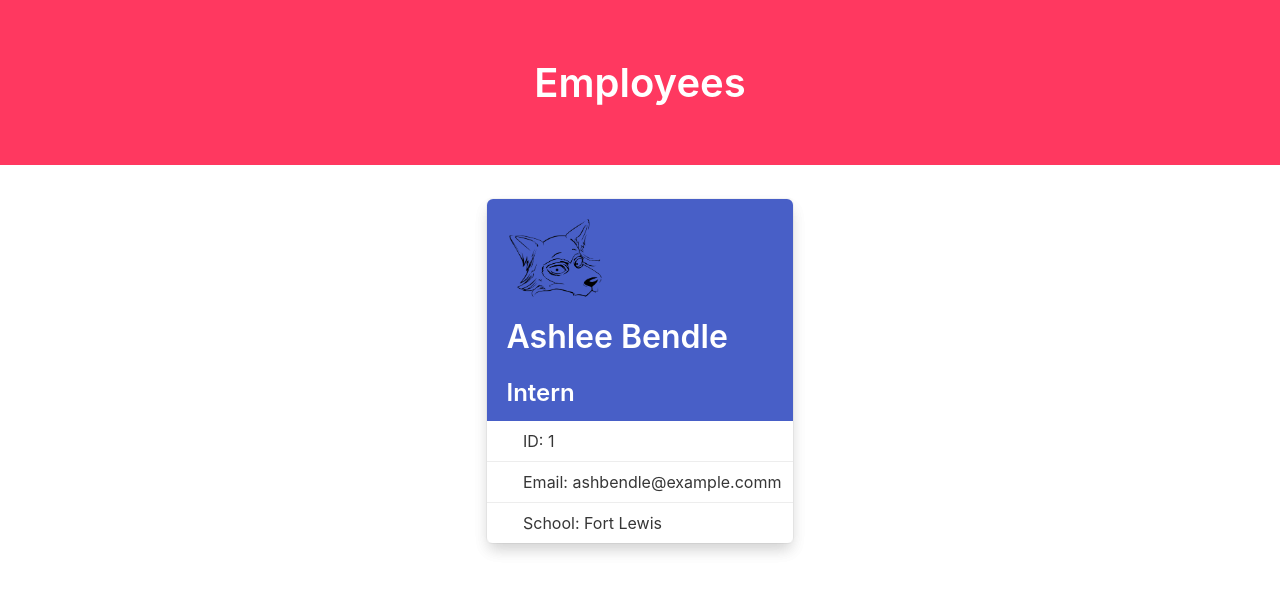
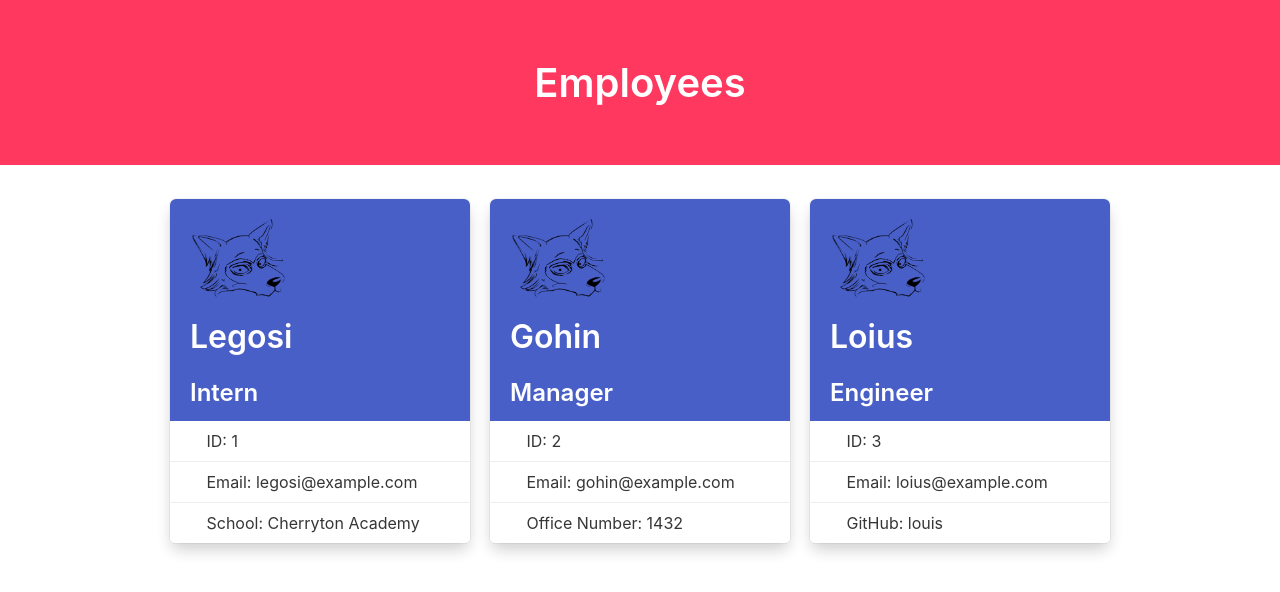
Before and after one commit to LifeInvaderr/Employee-Manager, a website: page dist/index.html in a window 1280 px wide. Drawn offline with nearby package versions, Linux system fonts and the light colour scheme.

Commit message:
fixed index.html

```diff
--- a/dist/index.html
+++ b/dist/index.html
@@ -1,3 +1,4 @@
+
 <!DOCTYPE html>
 <html lang="en">
 
@@ -14,13 +15,15 @@
     <header class="title is-2">
         Employees
     </header>
+
     <main>
+
         <div class="isPadding">
         <div class="card">
         <article class="panel is-link">
             <div class="panel-heading">
                 <img class="is-vcentered" src='../images/Legosi-png.png'>
-                        <p class="title is-3">Ashlee Bendle</p>
+                <p class="title is-3">Legosi</p>
                 <p class="title is-4">Intern</p>
             </div>
             <a class="panel-block">
@@ -33,17 +36,78 @@
                 <span class="panel-icon">
                     <i class="fas fa-book" aria-hidden="true"></i>
                 </span>
-                        Email: ashbendle@example.comm
+                Email: legosi@example.com
             </a>
             <a class="panel-block">
                 <span class="panel-icon">
                     <i class="fas fa-book" aria-hidden="true"></i>
                 </span>
-                        School: Fort Lewis
+                School: Cherryton Academy
             </a>
         </article>
     </div>
     </div>
+
+        <div class="isPadding">
+        <div class="card">
+        <article class="panel is-link">
+            <div class="panel-heading">
+                <img class="is-vcentered" src='../images/Legosi-png.png'>
+                <p class="title is-3">Gohin</p>
+                <p class="title is-4">Manager</p>
+            </div>
+            <a class="panel-block">
+                <span class="panel-icon">
+                    <i class="fas fa-book" aria-hidden="true"></i>
+                </span>
+                ID: 2
+            </a>
+            <a class="panel-block">
+                <span class="panel-icon">
+                    <i class="fas fa-book" aria-hidden="true"></i>
+                </span>
+                Email: gohin@example.com
+            </a>
+            <a class="panel-block">
+                <span class="panel-icon">
+                    <i class="fas fa-book" aria-hidden="true"></i>
+                </span>
+                Office Number: 1432
+            </a>
+        </article>
+    </div>
+    </div>
+
+        <div class="isPadding">
+        <div class="card">
+        <article class="panel is-link">
+            <div class="panel-heading">
+                <img class="is-vcentered" src='../images/Legosi-png.png'>
+                <p class="title is-3">Loius</p>
+                <p class="title is-4">Engineer</p>
+            </div>
+            <a class="panel-block">
+                <span class="panel-icon">
+                    <i class="fas fa-book" aria-hidden="true"></i>
+                </span>
+                ID: 3
+            </a>
+            <a class="panel-block">
+                <span class="panel-icon">
+                    <i class="fas fa-book" aria-hidden="true"></i>
+                </span>
+                Email: loius@example.com
+            </a>
+            <a class="panel-block">
+                <span class="panel-icon">
+                    <i class="fas fa-book" aria-hidden="true"></i>
+                </span>
+                GitHub: louis
+            </a>
+        </article>
+    </div>
+    </div>
+
     </main>
 </body>
 
```
Also changed, not shown: 1 other file. Lines whose indentation alone changed are shown as unchanged.
